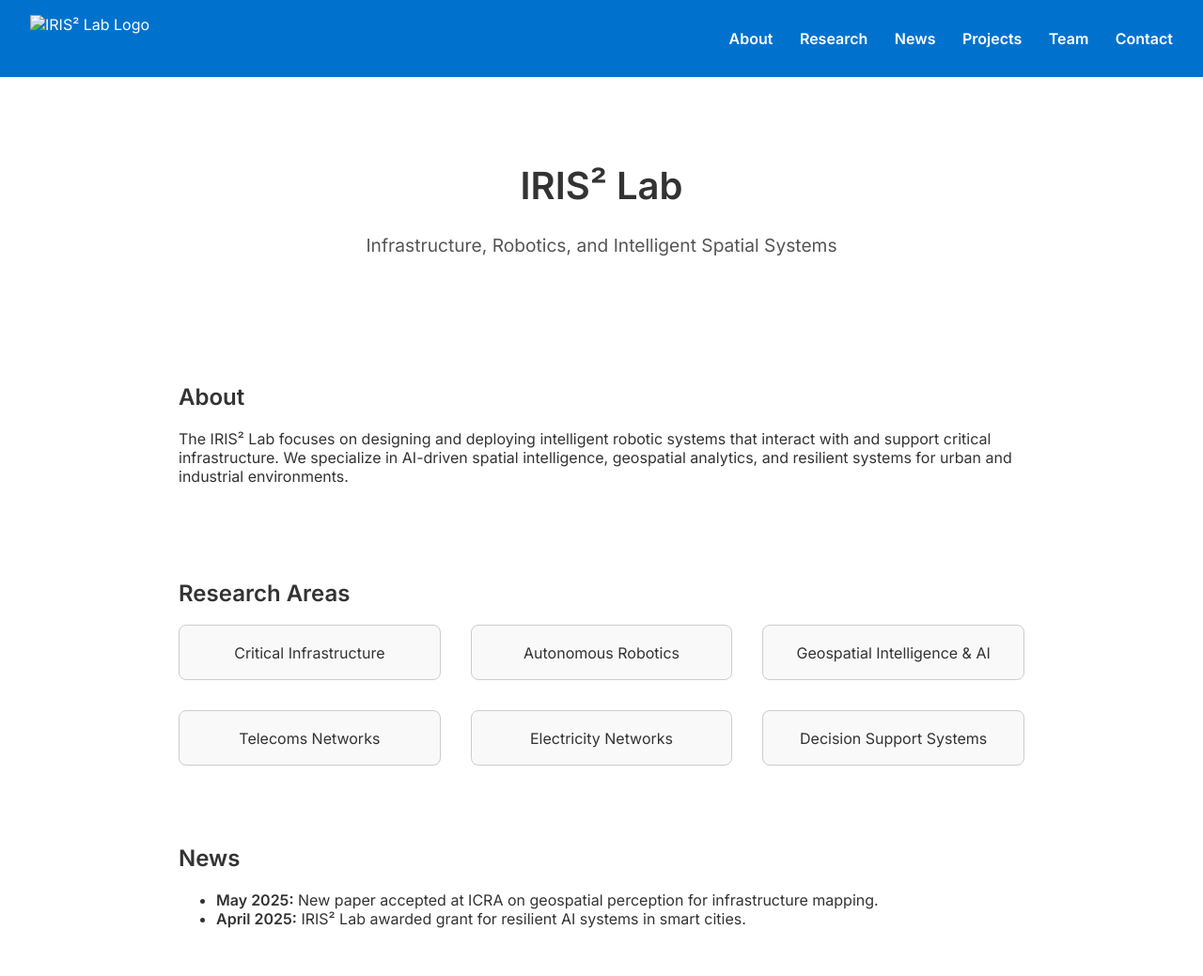
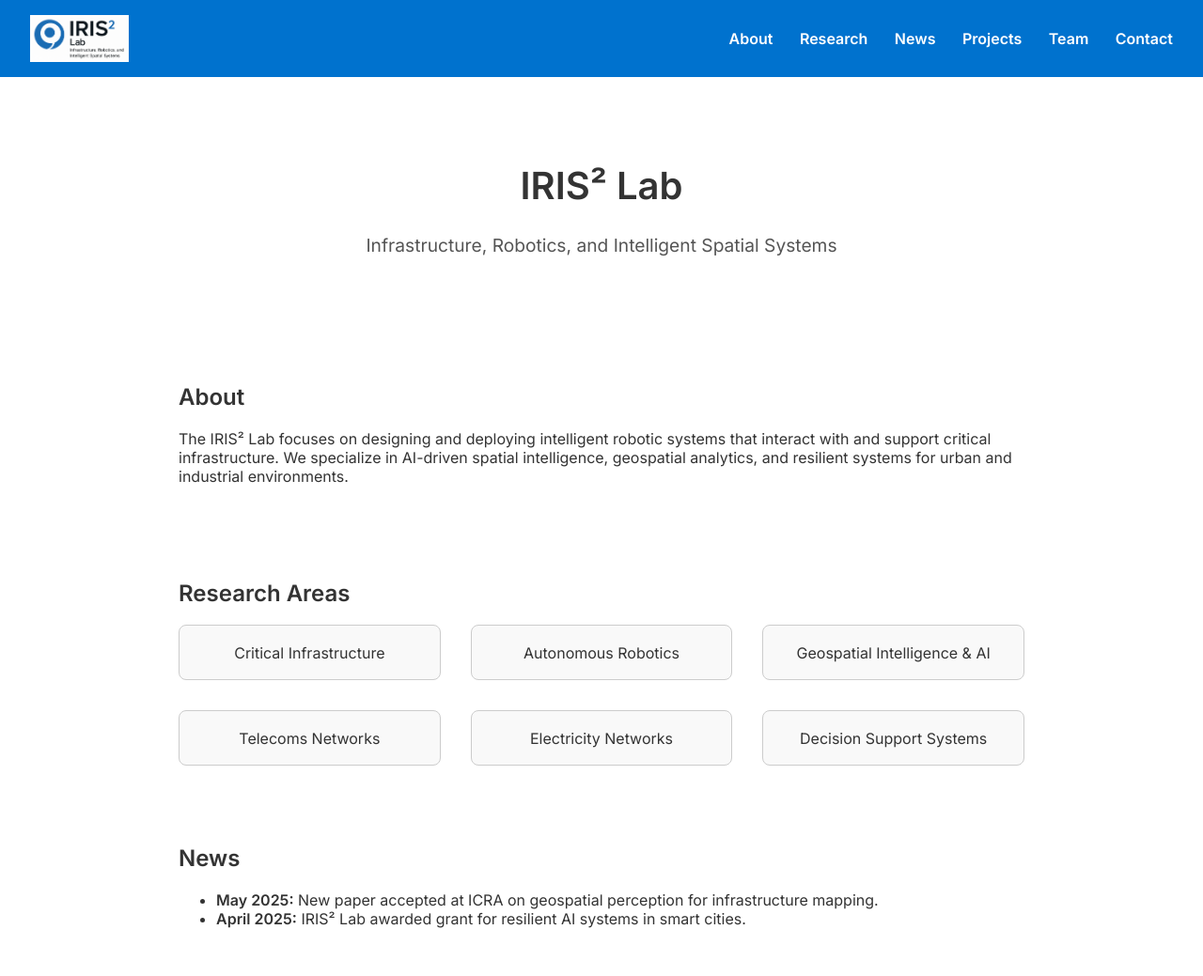
Before and after one commit to IRIS2Lab/IRIS2-Website, a plain HTML site: page index.html in a window 1280 px wide. Shown: the top 1039 px of the page at 94% size. Drawn offline with Linux system fonts and the light colour scheme.

Commit message:
update graphic

```diff
--- a/index.html
+++ b/index.html
@@ -120,7 +120,7 @@
 </head>
 <body>
   <header>
-    <img src="/mnt/data/iris2_lab_graphic.png" alt="IRIS² Lab Logo">
+    <img src="iris2_lab_graphic.png" alt="IRIS² Lab Logo">
     <nav>
       <a href="#about">About</a>
       <a href="#research">Research</a>
```
Also changed, not shown: iris2_lab_graphic.png (added).
